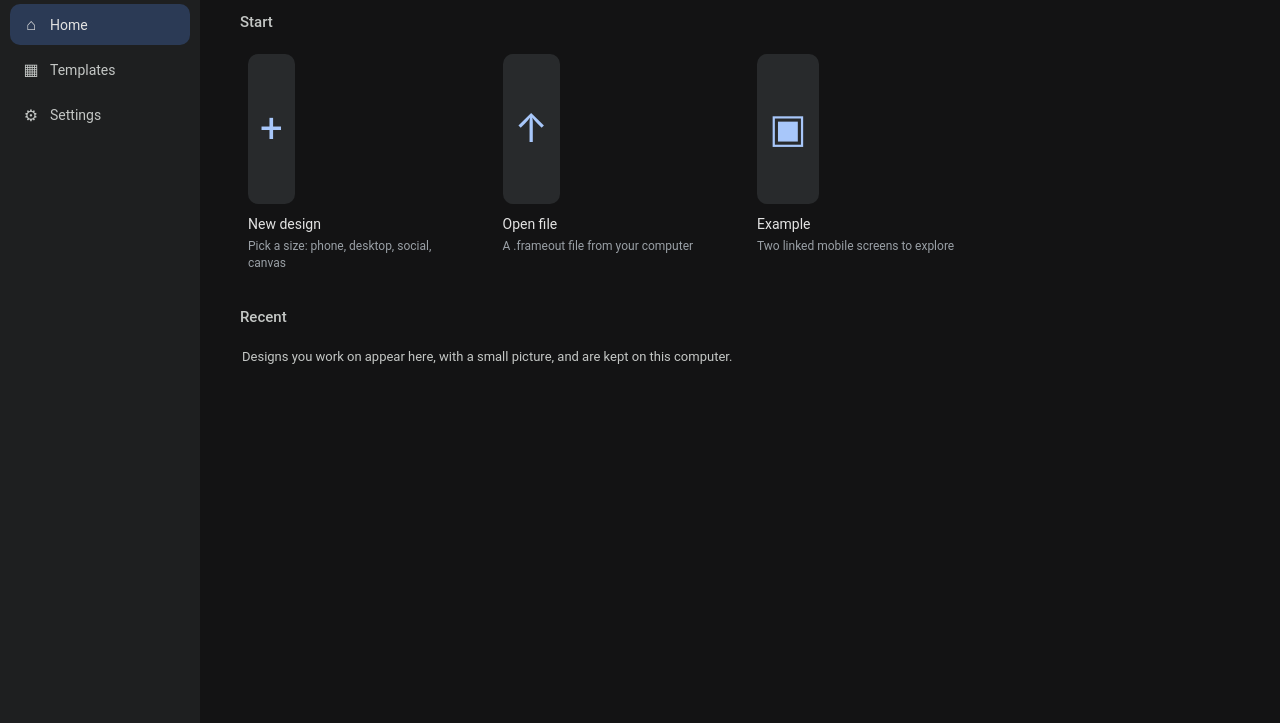
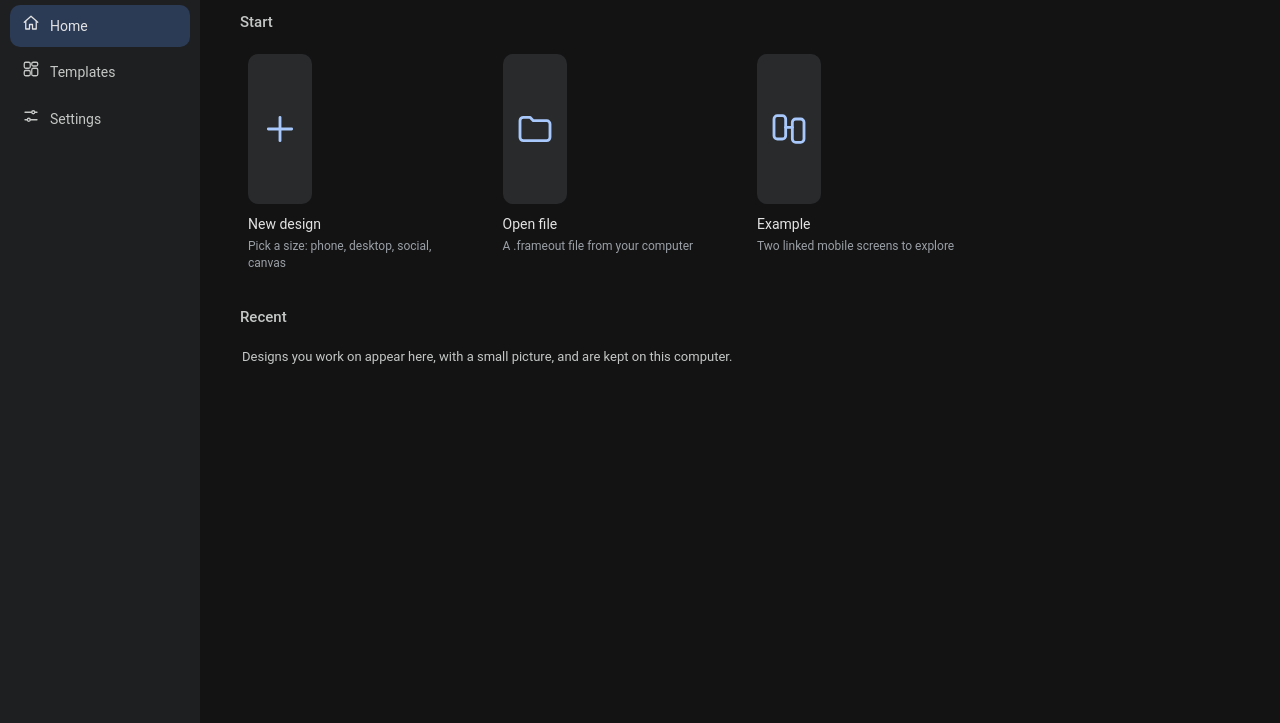
Before and after one commit to plawanpawin-byte/frameout, an Electron app: page renderer/index.html in a window 1280 px wide. Shown: the part 77-800 px from the top of the page. Drawn offline with Linux system fonts and the light colour scheme.

Commit message:
fix: Frameout 1.0.18
New line icons for Home, Templates and Settings; the New design window also lists templates; README now shows the home screen, templates and settings pictures.

Co-Authored-By: Claude Sonnet 5.5 <noreply@anthropic.com>

```diff
--- a/package.json
+++ b/package.json
@@ -1,7 +1,7 @@
 {
   "name": "frameout",
   "productName": "Frameout",
-  "version": "1.0.17",
+  "version": "1.0.18",
   "description": "Design screens and clickable prototypes on an infinite canvas.",
   "main": "main.js",
   "author": "Lookout",
--- a/renderer/app.css
+++ b/renderer/app.css
@@ -39,3 +39,7 @@
 .tile .tn{font-size:12px;text-align:center}
 .tile .td{font-size:11px;color:var(--text-3)}
 .modal h3{font-size:12px;font-weight:500;color:var(--text-3);margin:4px 0 6px}
+
+.hcard .thumb.plus svg{color:var(--accent)}
+.tile .minibox svg{color:var(--text-2)}
+.hbar{color:var(--text-2)}
--- a/renderer/app.js
+++ b/renderer/app.js
@@ -12,6 +12,17 @@ const h = (tag, props = {}, ...kids) => {
 };
 const NS = 'http://www.w3.org/2000/svg';
 const sv = (tag, attrs = {}) => { const e = document.createElementNS(NS, tag); for (const [k, v] of Object.entries(attrs)) e.setAttribute(k, v); return e; };
+const ICONS = {
+  home: '<path d="M3 11l9-8 9 8"/><path d="M5 10v10h5v-6h4v6h5V10"/>',
+  templates: '<rect x="3" y="3" width="8" height="8" rx="2"/><rect x="13" y="3" width="8" height="5" rx="2"/><rect x="13" y="11" width="8" height="10" rx="2"/><rect x="3" y="14" width="8" height="7" rx="2"/>',
+  settings: '<path d="M4 7h9M17 7h3M4 17h3M11 17h9"/><circle cx="15" cy="7" r="2"/><circle cx="9" cy="17" r="2"/>',
+  menu: '<path d="M4 6h16M4 12h16M4 18h16"/>',
+  back: '<path d="M10 6l-6 6 6 6M4 12h16"/>',
+  plus: '<path d="M12 5v14M5 12h14"/>',
+  open: '<path d="M3 7a2 2 0 0 1 2-2h4l2 2h8a2 2 0 0 1 2 2v8a2 2 0 0 1-2 2H5a2 2 0 0 1-2-2z"/>',
+  example: '<rect x="3" y="4" width="7" height="14" rx="2"/><rect x="14" y="6" width="7" height="14" rx="2"/><path d="M10 11h4"/>',
+};
+const icon = (name, size = 18) => { const s = sv('svg', { viewBox: '0 0 24 24', width: size, height: size, fill: 'none', stroke: 'currentColor', 'stroke-width': 1.7, 'stroke-linecap': 'round', 'stroke-linejoin': 'round', 'aria-hidden': 'true' }); const d = new DOMParser().parseFromString('<svg xmlns="' + NS + '">' + ICONS[name] + '</svg>', 'image/svg+xml').documentElement; for (const n of [...d.childNodes]) s.append(document.importNode(n, true)); return s; };
 const uid = () => Math.random().toString(36).slice(2, 8);
 const clamp = (v, a, b) => Math.min(b, Math.max(a, v));
 const toast = (m) => { const t = h('div', { class: 'toast', text: m }); document.body.append(t); setTimeout(() => t.remove(), 2400); };
@@ -465,7 +476,7 @@ function tpl(title, specs) {
   const out = doc; doc = keep; return out;
 }
 function docThumb(d) { const keep = doc; let s = ''; try { doc = d; const fr = d.items.find((i) => i.type === 'frame'); const r = exportSvgString(fr || null); s = r ? r.str : ''; } catch (e) { /* no picture */ } doc = keep; return s; }
-function newCard(icon, name, sub, fn) { return h('button', { class: 'hcard', onclick: fn }, h('div', { class: 'thumb plus' }, h('span', { text: icon })), h('div', { class: 'hname', text: name }), h('div', { class: 'hsub', text: sub })); }
+function newCard(ic, name, sub, fn) { return h('button', { class: 'hcard', onclick: fn }, h('div', { class: 'thumb plus' }, icon(ic, 40)), h('div', { class: 'hname', text: name }), h('div', { class: 'hsub', text: sub })); }
 function homeHome() {
   const recent = readRecent();
   const grid = h('div', { class: 'home-grid' });
@@ -475,9 +486,9 @@ function homeHome() {
       h('button', { class: 'btn hrm', title: 'Remove from recent', onclick: (ev) => { ev.stopPropagation(); removeRecent(e.id); }, text: 'Remove' })));
   }
   return [h('h2', { text: 'Start' }), h('div', { class: 'home-row' },
-    newCard('+', 'New design', 'Pick a size: phone, desktop, social, canvas', showSizePicker),
-    newCard('↑', 'Open file', 'A .frameout file from your computer', () => openDoc()),
-    newCard('▣', 'Example', 'Two linked mobile screens to explore', () => startDesign(sampleDoc()))),
+    newCard('plus', 'New design', 'Pick a size: phone, desktop, social, canvas', showSizePicker),
+    newCard('open', 'Open file', 'A .frameout file from your computer', () => openDoc()),
+    newCard('example', 'Example', 'Two linked mobile screens to explore', () => startDesign(sampleDoc()))),
   h('h2', { text: 'Recent' }), recent.length ? grid : h('div', { class: 'muted', style: 'padding:8px 2px', text: 'Designs you work on appear here, with a small picture, and are kept on this computer.' })];
 }
 function homeTemplates() {
@@ -499,12 +510,12 @@ function homeSettings() {
 }
 function renderHome() {
   home.textContent = '';
-  const tabs = [['home', 'Home', '⌂'], ['templates', 'Templates', '▦'], ['settings', 'Settings', '⚙']];
+  const tabs = [['home', 'Home', 'home'], ['templates', 'Templates', 'templates'], ['settings', 'Settings', 'settings']];
   const shut = getSet('sideShut');
   const side = h('nav', { class: 'home-side' + (shut ? ' shut' : '') },
-    h('div', { class: 'home-logo' }, h('button', { class: 'htab hbar', title: shut ? 'Open sidebar' : 'Close sidebar', 'aria-label': 'Toggle sidebar', onclick: () => { putSet('sideShut', !shut); renderHome(); } }, h('span', { class: 'hic', text: '☰' })), h('span', { class: 'hlabel', text: 'Frameout' })),
-    tabs.map(([id, name, ic]) => h('button', { class: 'htab' + (homeTab === id ? ' on' : ''), title: name, onclick: () => { homeTab = id; renderHome(); } }, h('span', { class: 'hic', text: ic }), h('span', { class: 'hlabel', text: name }))),
-    h('span', { class: 'grow' }), session ? h('button', { class: 'htab', onclick: closeHome }, h('span', { class: 'hic', text: '←' }), h('span', { class: 'hlabel', text: 'Back to design' })) : h('span'));
+    h('div', { class: 'home-logo' }, h('button', { class: 'htab hbar', title: shut ? 'Open sidebar' : 'Close sidebar', 'aria-label': 'Toggle sidebar', onclick: () => { putSet('sideShut', !shut); renderHome(); } }, h('span', { class: 'hic' }, icon('menu'))), h('span', { class: 'hlabel', text: 'Frameout' })),
+    tabs.map(([id, name, ic]) => h('button', { class: 'htab' + (homeTab === id ? ' on' : ''), title: name, onclick: () => { homeTab = id; renderHome(); } }, h('span', { class: 'hic' }, icon(ic)), h('span', { class: 'hlabel', text: name }))),
+    h('span', { class: 'grow' }), session ? h('button', { class: 'htab', onclick: closeHome }, h('span', { class: 'hic' }, icon('back')), h('span', { class: 'hlabel', text: 'Back to design' })) : h('span'));
   const body = homeTab === 'templates' ? homeTemplates() : homeTab === 'settings' ? homeSettings() : homeHome();
   home.append(side, h('div', { class: 'home-main' }, h('div', { class: 'home-in' },
     h('div', { class: 'home-head' }, h('h1', { text: homeTab === 'templates' ? 'Templates' : homeTab === 'settings' ? 'Settings' : 'Home' }), h('span', { class: 'grow' }), btn('New design', showSizePicker, 'primary')), ...body)));
@@ -527,6 +538,7 @@ function showSizePicker() {
   mark();
   const back = h('div', { class: 'modal-back' });
   const close = () => back.remove();
+  groups.push(h('div', {}, h('h3', { text: 'Or start from a template' }), h('div', { class: 'tiles' }, TEMPLATES.map(([name, sub, make]) => h('button', { class: 'tile', onclick: () => { close(); startDesign(make()); } }, h('span', { class: 'minibox' }, icon('templates', 24)), h('span', { class: 'tn', text: name }), h('span', { class: 'td', text: sub.split(' ').slice(0, 3).join(' ') }))))));
   const create = () => {
     let w = Math.round(+W.value), hh = Math.round(+H.value); const blank = !pick[1];
     if (!blank && (!(w >= 16 && w <= 10000) || !(hh >= 16 && hh <= 10000))) { toast('Use a width and height between 16 and 10000'); return; }
```
Also changed, not shown: README.md, screenshots/06-home.png, screenshots/07-new-design.png, screenshots/08-templates.png, screenshots/09-settings.png, screenshots/10-new-templates.png (added).
